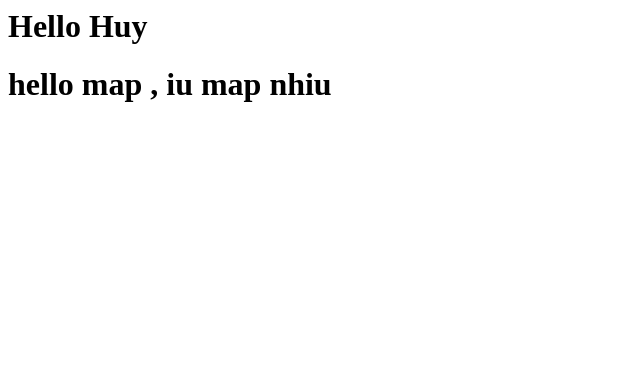
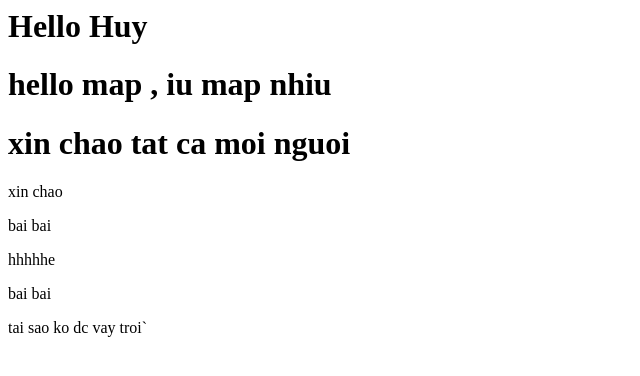
Before and after one commit to DoLaBP/github-test, a website: page index.html in a window 1280 px wide. Shown: the whole page, without its empty margins (0-640 px from the left). Drawn offline with Linux system fonts and the light colour scheme.

Commit message:
fourt commit

```diff
--- a/index.html
+++ b/index.html
@@ -1,2 +1,8 @@
 <h1> Hello Huy </h1>
 <h1> hello map , iu map nhiu <h1>
+<h1> xin chao tat ca moi nguoi </h1>
+<p> xin chao </p>
+<p> bai bai </p>
+<p> hhhhhe </p>
+<p> bai bai</p>
+<p>tai sao ko dc vay troi`</p>
```
Also changed, not shown: 1 other file.
